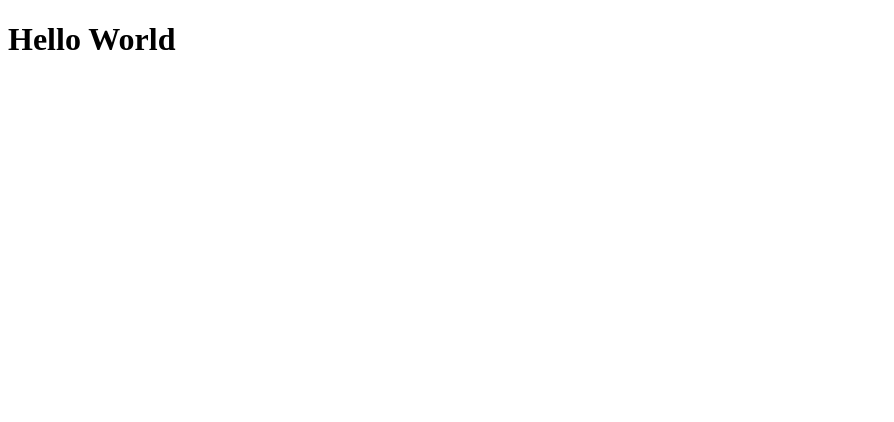
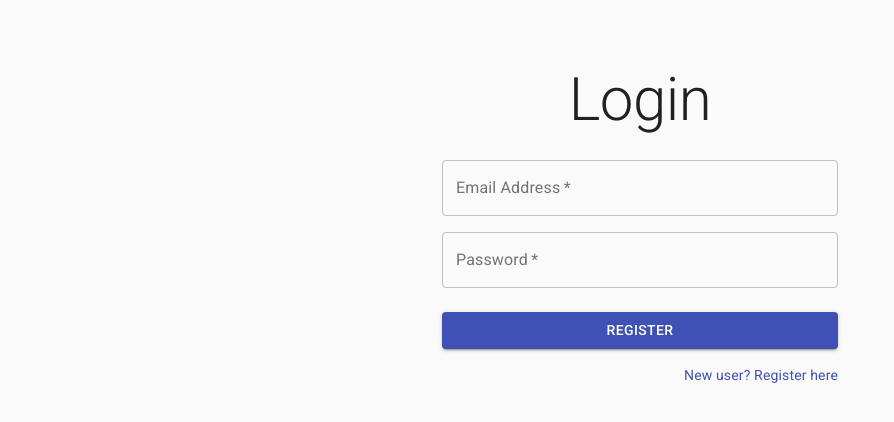
Before and after one commit to amlannandy/FitnessLive, a React (Create React App) app in the folder web-app/: page / in a window 1280 px wide. Shown: the top 422 px of the page, without its empty margins (0-894 px from the left). Built offline with nearby package versions, Linux system fonts and the light colour scheme; the HTML template or start-up script is replaced by a standard one.

Commit message:
Added login and register ui

```diff
--- a/web-app/package.json
+++ b/web-app/package.json
@@ -3,6 +3,8 @@
   "version": "0.1.0",
   "private": true,
   "dependencies": {
+    "@material-ui/core": "^4.11.2",
+    "@material-ui/icons": "^4.11.2",
     "@testing-library/jest-dom": "^5.11.9",
     "@testing-library/react": "^11.2.3",
     "@testing-library/user-event": "^12.6.2",
--- a/web-app/public/index.html
+++ b/web-app/public/index.html
@@ -10,6 +10,14 @@
       content="Web site created using create-react-app"
     />
     <link rel="apple-touch-icon" href="%PUBLIC_URL%/logo192.png" />
+    <link
+      rel="stylesheet"
+      href="https://fonts.googleapis.com/css?family=Roboto:300,400,500,700&display=swap"
+    />
+    <link
+      rel="stylesheet"
+      href="https://fonts.googleapis.com/icon?family=Material+Icons"
+    />
     <!--
       manifest.json provides metadata used when your web app is installed on a
       user's mobile device or desktop. See https://developers.google.com/web/fundamentals/web-app-manifest/
--- a/web-app/src/App.js
+++ b/web-app/src/App.js
@@ -1,9 +1,12 @@
 import React from 'react';
+
+import Login from './views/Login';
+import Register from './views/Register';
 
 const App = () => {
   return (
     <div>
-      <h1>Hello World</h1>
+      <Login />
     </div>
   );
 };
--- /dev/null
+++ b/web-app/src/views/Login.js
@@ -0,0 +1,86 @@
+import React from 'react';
+import {
+  Button,
+  CssBaseline,
+  TextField,
+  Link,
+  Grid,
+  Typography,
+  Container,
+  makeStyles,
+} from '@material-ui/core';
+
+const useStyles = makeStyles(theme => ({
+  paper: {
+    marginTop: theme.spacing(8),
+    display: 'flex',
+    flexDirection: 'column',
+    alignItems: 'center',
+  },
+  form: {
+    width: '100%',
+    marginTop: theme.spacing(3),
+  },
+  submit: {
+    margin: theme.spacing(3, 0, 2),
+  },
+}));
+
+const Register = () => {
+  const classes = useStyles();
+
+  return (
+    <Container component='main' maxWidth='xs'>
+      <CssBaseline />
+      <div className={classes.paper}>
+        <Typography component='h1' variant='h2'>
+          Login
+        </Typography>
+        <form className={classes.form} noValidate>
+          <Grid container spacing={2}>
+            <Grid item xs={12}>
+              <TextField
+                variant='outlined'
+                required
+                fullWidth
+                id='email'
+                label='Email Address'
+                name='email'
+                autoComplete='email'
+              />
+            </Grid>
+            <Grid item xs={12}>
+              <TextField
+                variant='outlined'
+                required
+                fullWidth
+                name='password'
+                label='Password'
+                type='password'
+                id='password'
+                autoComplete='current-password'
+              />
+            </Grid>
+          </Grid>
+          <Button
+            type='submit'
+            fullWidth
+            variant='contained'
+            color='primary'
+            className={classes.submit}>
+            Register
+          </Button>
+          <Grid container justify='flex-end'>
+            <Grid item>
+              <Link href='#' variant='body2'>
+                New user? Register here
+              </Link>
+            </Grid>
+          </Grid>
+        </form>
+      </div>
+    </Container>
+  );
+};
+
+export default Register;
--- /dev/null
+++ b/web-app/src/views/Register.js
@@ -0,0 +1,121 @@
+import React from 'react';
+import {
+  Button,
+  CssBaseline,
+  TextField,
+  Link,
+  Grid,
+  Typography,
+  Container,
+  makeStyles,
+} from '@material-ui/core';
+
+const useStyles = makeStyles(theme => ({
+  paper: {
+    marginTop: theme.spacing(8),
+    display: 'flex',
+    flexDirection: 'column',
+    alignItems: 'center',
+  },
+  form: {
+    width: '100%',
+    marginTop: theme.spacing(3),
+  },
+  submit: {
+    margin: theme.spacing(3, 0, 2),
+  },
+}));
+
+const Register = () => {
+  const classes = useStyles();
+
+  return (
+    <Container component='main' maxWidth='xs'>
+      <CssBaseline />
+      <div className={classes.paper}>
+        <Typography component='h1' variant='h2'>
+          Register
+        </Typography>
+        <form className={classes.form} noValidate>
+          <Grid container spacing={2}>
+            <Grid item xs={12} sm={6}>
+              <TextField
+                autoComplete='fname'
+                name='firstName'
+                variant='outlined'
+                required
+                fullWidth
+                id='firstName'
+                label='First Name'
+                autoFocus
+              />
+            </Grid>
+            <Grid item xs={12} sm={6}>
+              <TextField
+                variant='outlined'
+                required
+                fullWidth
+                id='lastName'
+                label='Last Name'
+                name='lastName'
+                autoComplete='lname'
+              />
+            </Grid>
+            <Grid item xs={12}>
+              <TextField
+                variant='outlined'
+                required
+                fullWidth
+                id='email'
+                label='Email Address'
+                name='email'
+                autoComplete='email'
+              />
+            </Grid>
+            <Grid item xs={12}>
+              <TextField
+                variant='outlined'
+                required
+                fullWidth
+                name='password'
+                label='Password'
+                type='password'
+                id='password'
+                autoComplete='current-password'
+              />
+            </Grid>
+            <Grid item xs={12}>
+              <TextField
+                variant='outlined'
+                required
+                fullWidth
+                name='password'
+                label='Confirm Password'
+                type='password'
+                id='password'
+                autoComplete='current-password'
+              />
+            </Grid>
+          </Grid>
+          <Button
+            type='submit'
+            fullWidth
+            variant='contained'
+            color='primary'
+            className={classes.submit}>
+            Register
+          </Button>
+          <Grid container justify='flex-end'>
+            <Grid item>
+              <Link href='#' variant='body2'>
+                Already have an account? Login
+              </Link>
+            </Grid>
+          </Grid>
+        </form>
+      </div>
+    </Container>
+  );
+};
+
+export default Register;
```
Also changed, not shown: 1 other file (tests, documents, lock files or other folders).
